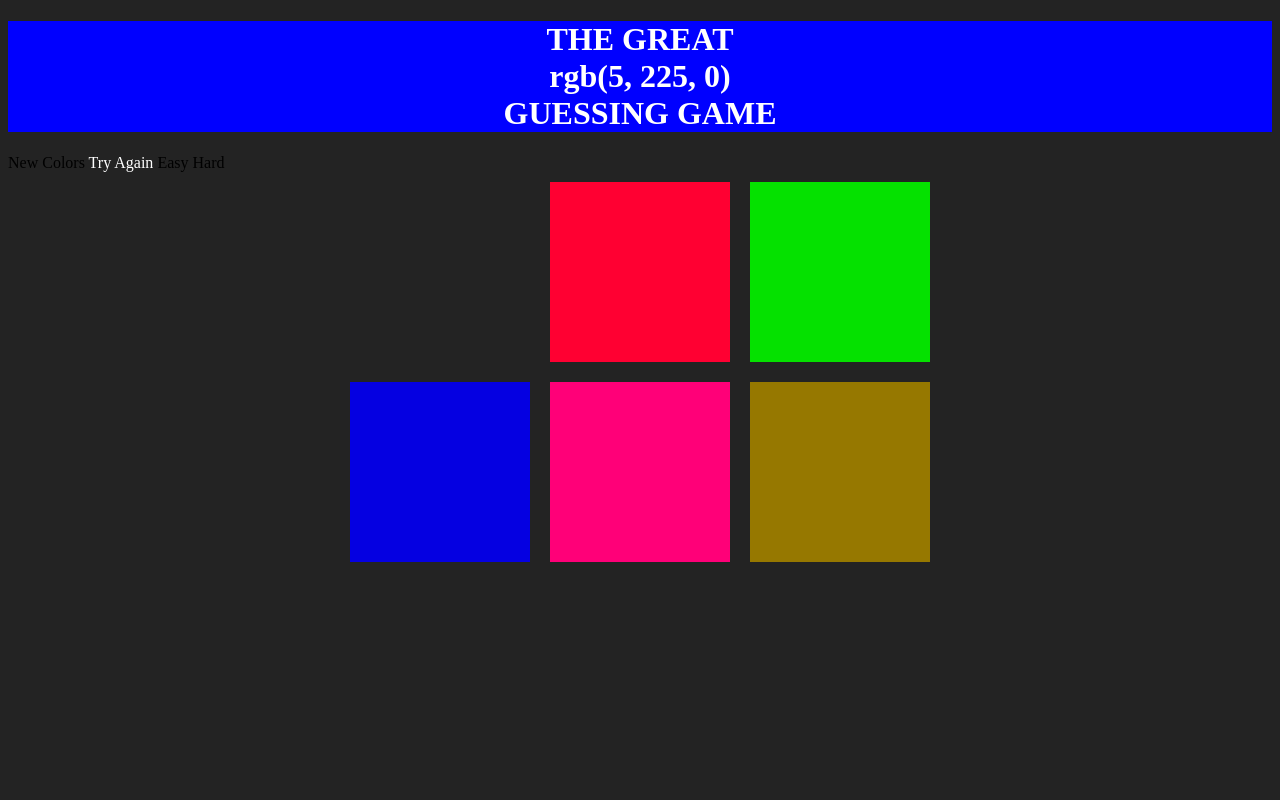
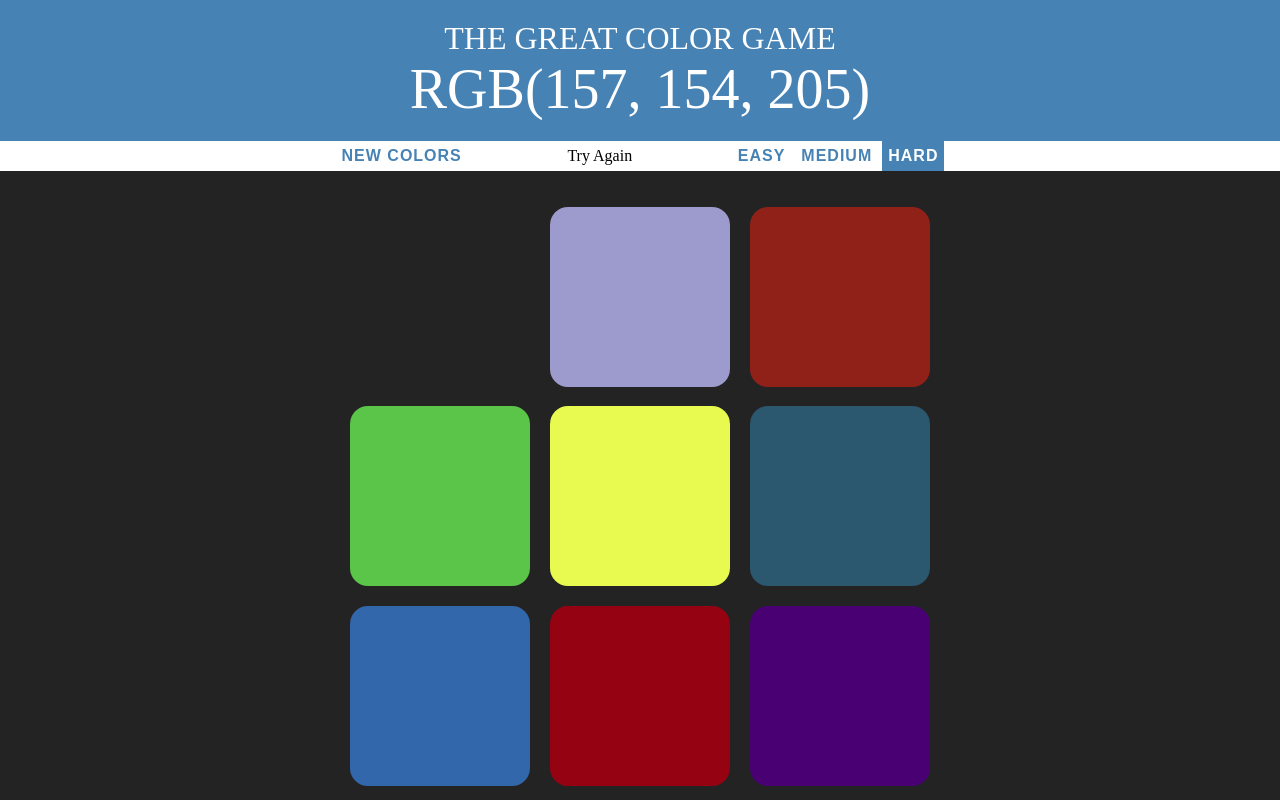
Before and after one commit to cawhitecode/Color-Game, a plain HTML site: page index.html in a window 1280 px wide. Both pictures are taken after a click on the element 439 px from the left and 271 px from the top of the page. Drawn offline with Linux system fonts and the light colour scheme.

Commit message:
Updated Format and working parts
Condensing of code up next
Buttons

```diff
--- a/index.html
+++ b/index.html
@@ -8,14 +8,19 @@
   </head>
 
   <body>
-    <h1>THE GREAT <br><span id="rgbDisplay">RGB</span><br> GUESSING GAME</h1>
-    <div>
-      <navbar>New Colors</navbar>
+    <h1 id="gameTitle">THE GREAT COLOR GAME <br><span id="rgbDisplay">RGB</span></h1>
+    <div id="navStripe">
+      <button id="reset">New Colors</button>
       <span id="messageCenter"></span>
-    <navbar>Easy Hard</navbar>
+      <button id="easyBtn">Easy</button>
+      <button id="mediumBtn">Medium</button>
+      <button id="hardBtn" class="selected">Hard</button>
     </div>
 
     <div id="container">
+      <div class="square"></div>
+      <div class="square"></div>
+      <div class="square"></div>
       <div class="square"></div>
       <div class="square"></div>
       <div class="square"></div>
--- a/script.js
+++ b/script.js
@@ -1,32 +1,67 @@
-var colors = [
-  "rgb(255, 0, 0)",
-  "rgb(255, 0, 50)",
-  "rgb(5, 225, 0)",
-  "rgb(5, 0, 225)",
-  "rgb(255, 0, 120)",
-  "rgb(150, 120, 0)"
-]
+var colors = []
+
+var numberOfSquares = 9;
+var colors = generateRandomColors(numberOfSquares);
 
 var squares = document.querySelectorAll(".square");
-var randomColor = colors[2];
+var randomAnswer = pickedColor();
 var rgbDisplay = document.getElementById("rgbDisplay");
-
-rgbDisplay.textContent = randomColor;
+var resetButton = document.querySelector("#reset");
+var easyBtn = document.querySelector("#easyBtn");
+var mediumBtn = document.querySelector("#mediumBtn");
+var hardBtn = document.querySelector("#hardBtn");
 
 
+// easy button removes selected class from other buttons plus sqares
+easyBtn.addEventListener("click", function() {
+  hardBtn.classList.remove("selected");
+  mediumBtn.classList.remove("selected");
+  easyBtn.classList.add("selected");
+  difficultyChanged(3);
+});
+
+// medium button removes selected class from other buttons plus sqares
+mediumBtn.addEventListener("click", function() {
+  hardBtn.classList.remove("selected");
+  mediumBtn.classList.add("selected");
+  easyBtn.classList.remove("selected");
+  difficultyChanged(6);
+});
+
+// hard button removes selected class from other buttons plus sqares
+hardBtn.addEventListener("click", function() {
+  hardBtn.classList.add("selected");
+  mediumBtn.classList.remove("selected");
+  easyBtn.classList.remove("selected");
+  difficultyChanged(9);
+});
+
+
+// resets colors
+resetButton.addEventListener("click", function() {
+  colors = generateRandomColors(numberOfSquares);
+  reset();
+  // change square colors
+  for (var i = 0; i < squares.length; i++) {
+    squares[i].style.backgroundColor = colors[i];
+  }
+
+})
+rgbDisplay.textContent = randomAnswer;
 
 for (var i = 0; i < squares.length; i++) {
   // adds initial colors
   squares[i].style.backgroundColor = colors[i];
 
-  //click listeners to squares and compare to randomColor
+  //click listeners to squares and compare to randomAnswer
   squares[i].addEventListener("click", function() {
     var clickedColor = this.style.backgroundColor;
 
-    if (clickedColor === randomColor) {
-      messageCenter.textContent = "Correct";
+    if (clickedColor === randomAnswer) {
+      messageCenter.textContent = "Correct!";
+      resetButton.textContent = "Play Again?";
       changeColors(clickedColor);
-
+      gameTitle.style.backgroundColor = clickedColor;
     } else {
       this.style.backgroundColor = "#232323";
       messageCenter.textContent = "Try Again"
@@ -40,3 +75,58 @@ function changeColors(color) {
     squares[i].style.background = color;
   }
 }
+
+//choose a random color picked to be answer
+function pickedColor() {
+  var random = Math.floor(Math.random() * colors.length);
+  return colors[random];
+}
+
+//generates "num" random colors and adds numbers to an array
+function generateRandomColors(num) {
+  var arr = []
+  for (var i = 0; i < num; i++) {
+    arr.push(randomPicker())
+  }
+  return arr;
+}
+
+// generates the array of random colors
+function randomPicker() {
+  // red 0 to 255
+  randomRed = Math.floor(Math.random() * 256);
+  // green 0 to 255
+  randomGreen = Math.floor(Math.random() * 256);
+  // blue 0 to 225
+  randomBlue = Math.floor(Math.random() * 256);
+  return "rgb(" + randomRed + ", " + randomGreen + ", " + randomBlue + ")";
+}
+
+// sets the number of squares chosen by difficulty selected and chooses x number of sqares
+function difficultyChanged(difficulty) {
+  numberOfSquares = difficulty
+  colors = generateRandomColors(difficulty);
+  reset();
+  squareSetup();
+}
+
+// resets the platform for any changes that would effect the game
+function reset() {
+  randomAnswer = pickedColor();
+  rgbDisplay.textContent = randomAnswer;
+  messageCenter.textContent = "";
+  gameTitle.style.backgroundColor = "steelblue";
+  resetButton.textContent = "New Colors?"
+}
+
+// setup sqares for change in difficulty or squares present
+function squareSetup() {
+  for (var i = 0; i < squares.length; i++) {
+    if (colors[i]) {
+      squares[i].style.backgroundColor = colors[i];
+      squares[i].style.display = "block"
+    } else {
+      squares[i].style.display = "none"
+    }
+  }
+}
--- a/style.css
+++ b/style.css
@@ -1,13 +1,17 @@
 h1 {
-  background-color: blue;
+  background-color: steelblue;
   text-align: center;
   color: white;
-
+  margin: 0;
+  font-weight: normal;
+  text-transform: uppercase;
+  padding: 20px 0;
 }
 
 body {
   background-color: #232323;
-
+  margin: 0;
+  font-family: "Montserrat", "Avenir";
 }
 
 .square {
@@ -16,14 +20,58 @@ body {
   padding-bottom: 30%;
   margin: 1.66%;
   float: left;
+  border-radius: 10%;
+  transition: all .5s;
+  -webkit-transition: background 0.5;
+  -moz-transition: background 0.5;
+  -o-transition: background 0.5;
 }
 
 #container {
-  margin: 0 auto;
+  margin: 2% auto;
   max-width: 600px;
 }
 
 #messageCenter {
+  text-align: center;
+  display: inline-block;
+  width: 20%;
+
+}
+
+.selected {
+  background: steelblue;
   color: white;
+}
+
+#navStripe {
+  background: white;
+  height: 30px;
   text-align: center;
+  color: black;
+  margin: 0;
 }
+
+#rgbDisplay {
+  font-size: 175%;
+}
+
+button {
+  border: none;
+  outline: none;
+  color: steelblue;
+  background: none;
+  text-transform: uppercase;
+  height: 100%;
+  font-weight: 700;
+  letter-spacing: 1px;
+  font-size: inherit;
+  transition: all .3s;
+  -webkit-transition: background 0.3;
+  -moz-transition: background 0.3;
+  -o-transition: background 0.3;
+}
+button:hover {
+  color: white;
+  background: steelblue;
+}
```
